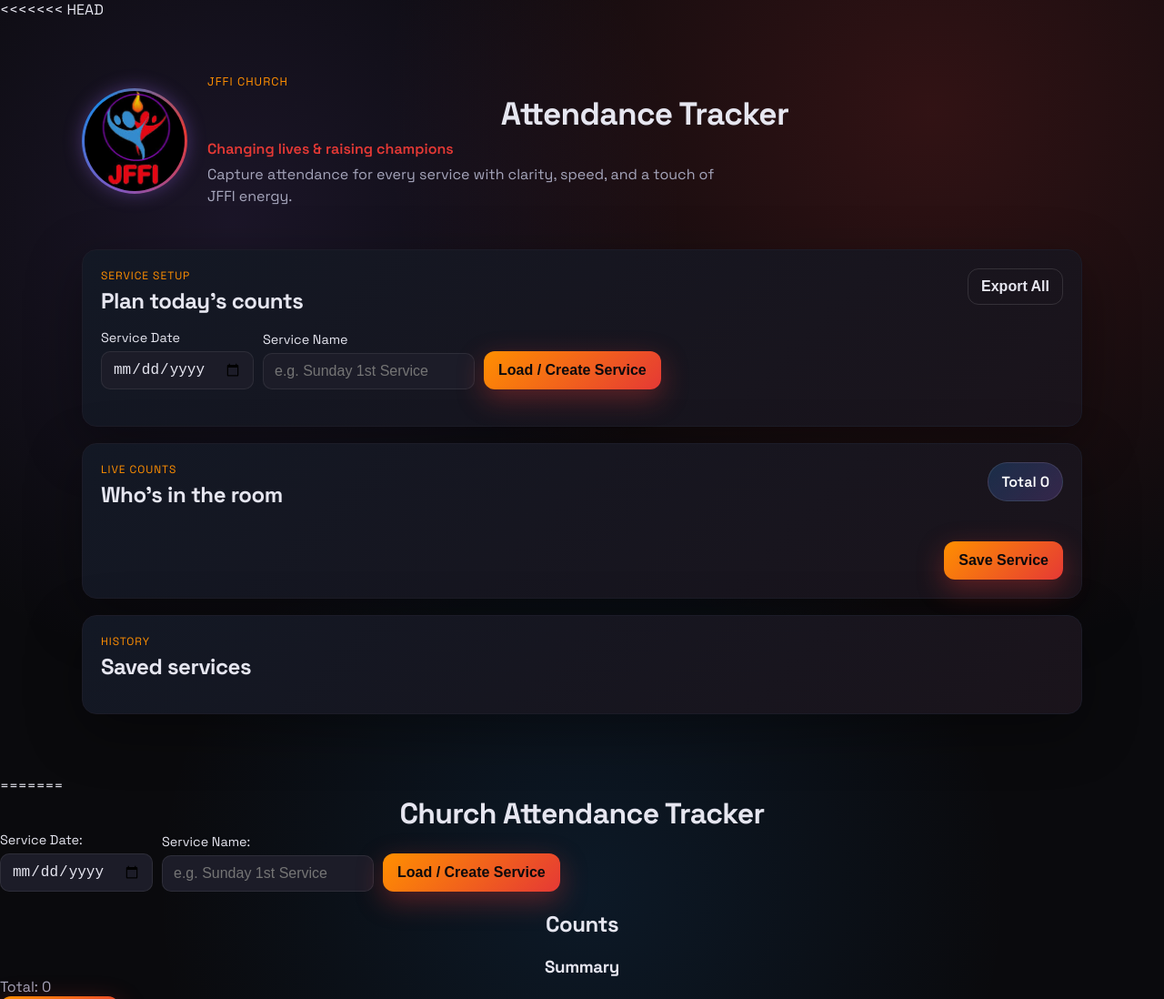
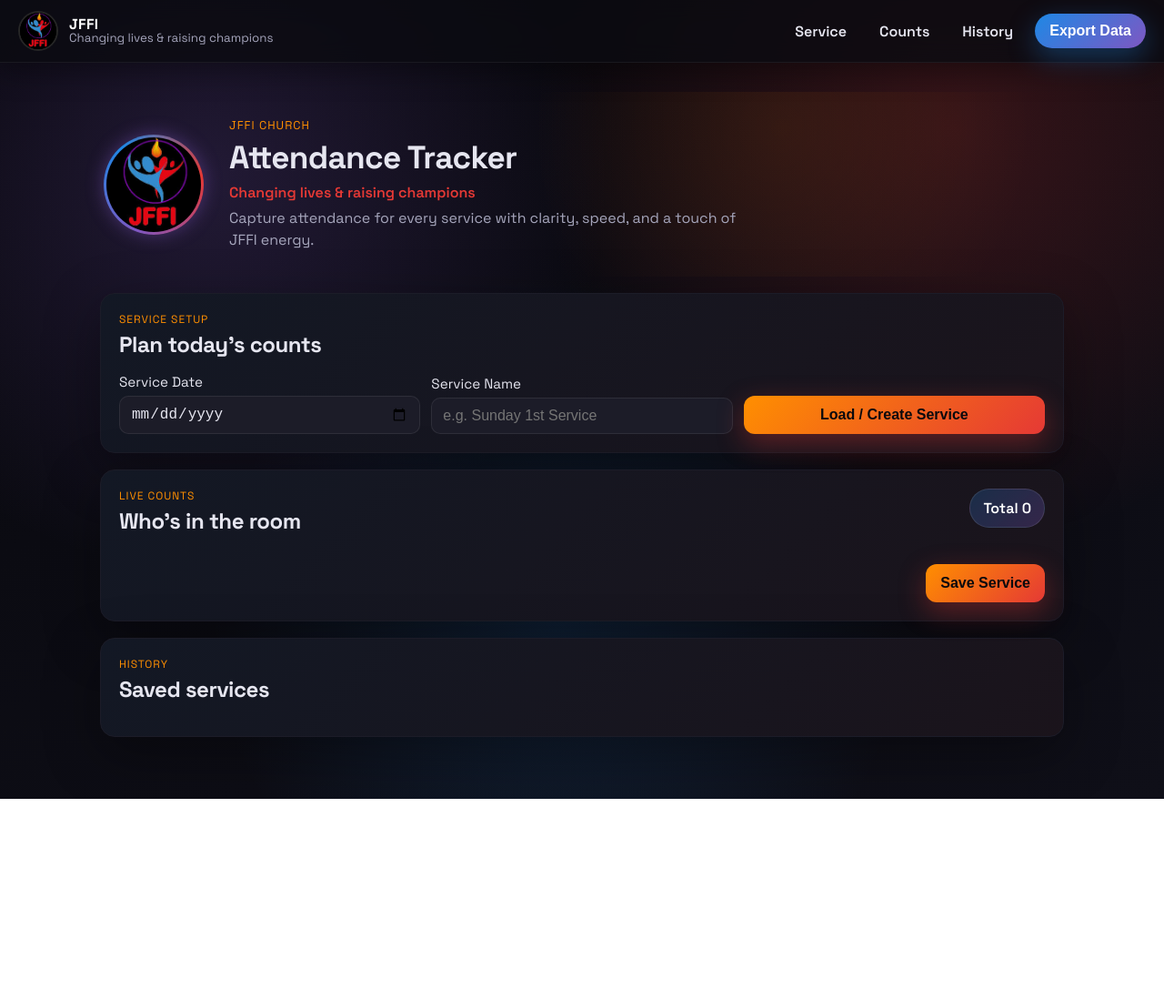
Before and after one commit to ACLUW/church-attendance-tracker, a plain HTML site: page index.html in a window 1280 px wide. Shown: the top 1098 px of the page at 91% size. After the commit the page ends 878 px from the top, so only its background shows below. Drawn offline with Linux system fonts and the light colour scheme.

Commit message:
church-attendance-tracker

```diff
--- a/index.html
+++ b/index.html
@@ -1,4 +1,3 @@
-<<<<<<< HEAD
 <!DOCTYPE html>
 <html lang="en">
 <head>
@@ -10,6 +9,22 @@
   <link rel="stylesheet" href="style.css" />
 </head>
 <body>
+  <header class="topbar">
+    <div class="brand">
+      <img src="logo.jpg" alt="JFFI logo" class="brand-mark" />
+      <div class="brand-text">
+        <span class="brand-name">JFFI</span>
+        <small>Changing lives &amp; raising champions</small>
+      </div>
+    </div>
+    <nav class="nav-links">
+      <a href="#service">Service</a>
+      <a href="#counts">Counts</a>
+      <a href="#history">History</a>
+      <button class="pill" id="exportData">Export Data</button>
+    </nav>
+  </header>
+
   <header class="hero">
     <div class="logo-ring">
       <img src="logo.jpg" alt="JFFI logo" class="logo" />
@@ -23,13 +38,12 @@
   </header>
 
   <main class="shell">
-    <section class="card">
+    <section class="card" id="service">
       <div class="card-header">
         <div>
           <p class="section-eyebrow">Service setup</p>
-          <h2>Plan today’s counts</h2>
+          <h2>Plan today's counts</h2>
         </div>
-        <button class="ghost" id="exportData">Export All</button>
       </div>
 
       <div class="service-info">
@@ -45,11 +59,11 @@
       </div>
     </section>
 
-    <section class="card">
+    <section class="card" id="counts">
       <div class="card-header">
         <div>
           <p class="section-eyebrow">Live counts</p>
-          <h2>Who’s in the room</h2>
+          <h2>Who's in the room</h2>
         </div>
         <div class="summary-chip">Total <span id="totalCount">0</span></div>
       </div>
@@ -61,7 +75,7 @@
       </div>
     </section>
 
-    <section class="card">
+    <section class="card" id="history">
       <div class="card-header">
         <div>
           <p class="section-eyebrow">History</p>
@@ -75,45 +89,3 @@
   <script src="app.js"></script>
 </body>
 </html>
-=======
-<!DOCTYPE html>
-<html lang="en">
-<head>
-  <meta charset="UTF-8" />
-  <title>Church Attendance Tracker</title>
-  <link rel="stylesheet" href="style.css" />
-</head>
-<body>
-  <h1>Church Attendance Tracker</h1>
-
-  <div class="service-info">
-    <label>
-      Service Date:
-      <input type="date" id="serviceDate" />
-    </label>
-    <label>
-      Service Name:
-      <input type="text" id="serviceName" placeholder="e.g. Sunday 1st Service" />
-    </label>
-    <button id="loadService">Load / Create Service</button>
-  </div>
-
-  <h2>Counts</h2>
-  <div id="counters">
-    <!-- Each row: label, -, number, + -->
-  </div>
-
-  <h3>Summary</h3>
-  <p>Total: <span id="totalCount">0</span></p>
-
-  <button id="saveService">Save Service</button>
-
-  <h2>Saved Services</h2>
-  <ul id="serviceList"></ul>
-
-  <button id="exportData">Export All Data</button>
-
-  <script src="app.js"></script>
-</body>
-</html>
->>>>>>> cf7cfefe92a0a942af6b0b1b30efc8b0be4c9f71
--- a/style.css
+++ b/style.css
@@ -1,4 +1,3 @@
-<<<<<<< HEAD
 * {
   box-sizing: border-box;
 }
@@ -19,10 +18,11 @@
 
 body {
   font-family: 'Space Grotesk', 'Segoe UI', sans-serif;
-  background: radial-gradient(circle at 20% 20%, rgba(126, 87, 194, 0.15), transparent 35%),
-              radial-gradient(circle at 80% 10%, rgba(229, 57, 53, 0.18), transparent 40%),
-              radial-gradient(circle at 50% 80%, rgba(30, 136, 229, 0.12), transparent 40%),
-              var(--ink);
+  background:
+    radial-gradient(circle at 18% 22%, rgba(126, 87, 194, 0.22), transparent 35%),
+    radial-gradient(circle at 82% 16%, rgba(229, 57, 53, 0.2), transparent 36%),
+    radial-gradient(circle at 48% 78%, rgba(30, 136, 229, 0.16), transparent 40%),
+    linear-gradient(160deg, #06060a 0%, #0b0b12 45%, #0f0f18 100%);
   color: var(--text);
   margin: 0;
   min-height: 100vh;
@@ -39,7 +39,85 @@
   color: var(--muted);
 }
 
+.topbar {
+  position: sticky;
+  top: 0;
+  z-index: 10;
+  backdrop-filter: blur(12px);
+  background: rgba(12, 12, 18, 0.82);
+  border-bottom: 1px solid rgba(255, 255, 255, 0.06);
+  display: flex;
+  align-items: center;
+  justify-content: space-between;
+  padding: 12px 20px;
+  box-shadow: 0 10px 30px rgba(0, 0, 0, 0.35);
+}
+
+.brand {
+  display: flex;
+  align-items: center;
+  gap: 12px;
+}
+
+.brand-mark {
+  width: 44px;
+  height: 44px;
+  border-radius: 50%;
+  object-fit: cover;
+  border: 2px solid rgba(255, 255, 255, 0.15);
+  background: #000;
+}
+
+.brand-text {
+  display: flex;
+  flex-direction: column;
+  line-height: 1.1;
+}
+
+.brand-name {
+  color: #fff;
+  font-weight: 700;
+  letter-spacing: 0.02em;
+}
+
+.brand-text small {
+  color: var(--muted);
+}
+
+.nav-links {
+  display: flex;
+  align-items: center;
+  gap: 12px;
+}
+
+.nav-links a {
+  color: var(--text);
+  text-decoration: none;
+  padding: 8px 12px;
+  border-radius: 10px;
+  transition: background 0.2s ease, color 0.2s ease, transform 0.15s ease;
+  font-weight: 600;
+}
+
+.nav-links a:hover {
+  background: rgba(255, 255, 255, 0.06);
+  color: var(--blue);
+  transform: translateY(-1px);
+}
+
+.pill {
+  background: linear-gradient(135deg, var(--blue), var(--purple));
+  color: #fff;
+  padding: 10px 16px;
+  border-radius: 999px;
+  border: none;
+  box-shadow: 0 10px 30px rgba(30, 136, 229, 0.35);
+  cursor: pointer;
+  font-weight: 700;
+}
+
 .hero {
+  position: relative;
   max-width: 1100px;
   margin: 32px auto 10px;
   padding: 28px 24px;
@@ -48,6 +126,16 @@
   gap: 18px;
   align-items: center;
   color: var(--text);
+}
+
+.hero:after {
+  content: '';
+  position: absolute;
+  inset: 0;
+  border-radius: 24px;
+  background: radial-gradient(circle at 70% 20%, rgba(255, 143, 0, 0.08), transparent 35%);
+  pointer-events: none;
+  z-index: -1;
 }
 
 .logo-ring {
@@ -177,19 +265,6 @@
   transform: translateY(0);
 }
 
-.ghost {
-  background: transparent;
-  color: var(--text);
-  border: 1px solid rgba(255, 255, 255, 0.12);
-  box-shadow: none;
-  padding: 10px 14px;
-}
-
-.ghost:hover {
-  border-color: var(--blue);
-  color: var(--blue);
-}
-
 .counter-grid {
   display: grid;
   grid-template-columns: repeat(auto-fit, minmax(260px, 1fr));
@@ -274,11 +349,25 @@
   transform: translateY(-1px);
 }
 
-@media (max-width: 700px) {
+@media (max-width: 900px) {
   .hero {
-    grid-template-columns: 80px 1fr;
+    grid-template-columns: 90px 1fr;
     gap: 14px;
     margin: 24px auto 6px;
+  }
+}
+
+@media (max-width: 700px) {
+  .topbar {
+    position: static;
+    flex-direction: column;
+    align-items: flex-start;
+    gap: 8px;
+  }
+
+  .nav-links {
+    flex-wrap: wrap;
+    gap: 8px;
   }
 
   .hero-copy h1 {
@@ -298,57 +387,3 @@
     width: 100%;
   }
 }
-=======
-body {
-  font-family: Arial, sans-serif;
-  max-width: 800px;
-  margin: 20px auto;
-  padding: 0 10px;
-}
-
-h1, h2, h3 {
-  text-align: center;
-}
-
-.service-info {
-  display: flex;
-  flex-wrap: wrap;
-  gap: 10px;
-  margin-bottom: 20px;
-}
-
-.service-info label {
-  display: flex;
-  flex-direction: column;
-  font-size: 0.9rem;
-}
-
-#counters {
-  display: grid;
-  grid-template-columns: 1fr;
-  gap: 10px;
-  margin-bottom: 20px;
-}
-
-.counter-row {
-  display: flex;
-  align-items: center;
-  justify-content: space-between;
-}
-
-.counter-row span.label {
-  flex: 1;
-}
-
-.counter-row button {
-  width: 32px;
-  height: 32px;
-  font-size: 1.2rem;
-}
-
-.counter-row span.value {
-  width: 40px;
-  text-align: center;
-  font-weight: bold;
-}
->>>>>>> cf7cfefe92a0a942af6b0b1b30efc8b0be4c9f71
```
